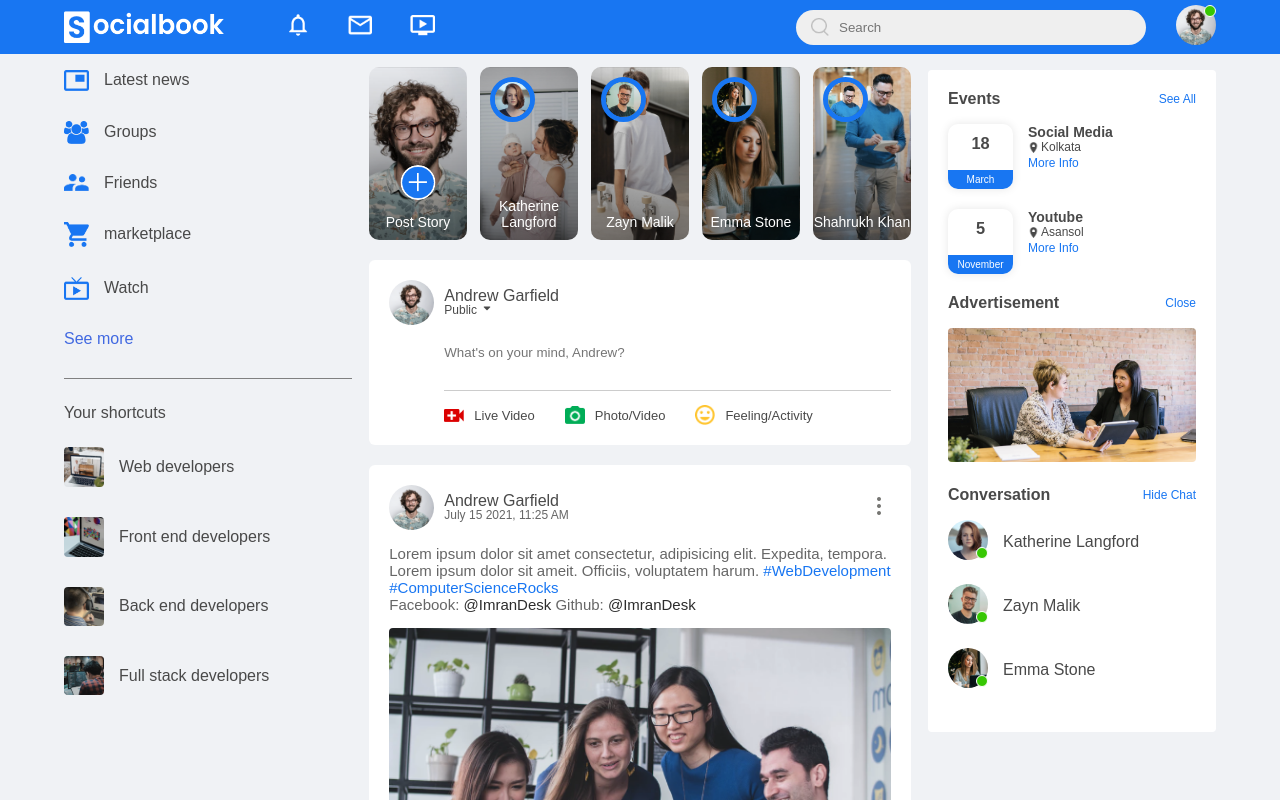
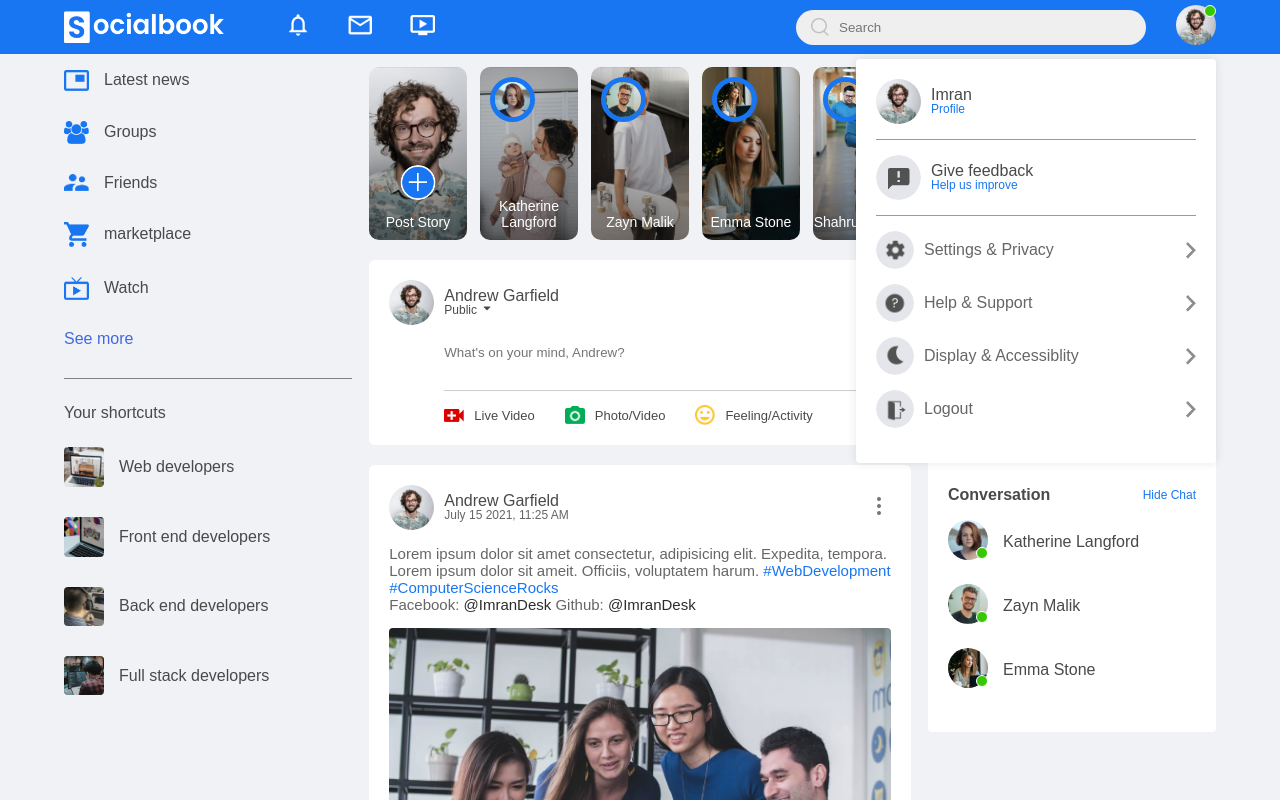
Before and after one commit to ImranDesk/facebook-clone, a plain HTML site: page index.html in a window 1280 px wide. Both pictures are taken after a click on the picture 1196 px from the left and 25 px from the top of the page. Shown: the top 800 px of the page. Drawn offline with Linux system fonts and the light colour scheme.

Commit message:
added toggle button

```diff
--- a/index.html
+++ b/index.html
@@ -25,8 +25,52 @@
                 <input type="text" placeholder="Search">
             </div>
             <div class="nav-user-icon online">
-                <img src="Socialbook_img/profile-pic.png" alt="">
+                <img src="Socialbook_img/profile-pic.png" onclick="menuToggle()" alt="">
             </div>
+        </div>
+
+
+
+        <!-- settings menu -->
+        <div class="settings-menu">
+            <div class="settings-menu-inner">
+                <div class="user-profile">
+                    <img src="Socialbook_img/profile-pic.png" alt="">
+                    <div>
+                        <p>Imran</p>
+                        <a href="#">Profile</a>
+                    </div>
+                </div>
+                <hr>
+                <div class="user-profile">
+                    <img src="Socialbook_img/feedback.png" alt="">
+                    <div>
+                        <p>Give feedback</p>
+                        <a href="#">Help us improve</a>
+                    </div>
+                </div>
+                <hr>
+                <div class="setting-links">
+                    <img src="Socialbook_img/setting.png" class="settings-icon" alt="">
+                    <a href="#">Settings & Privacy <img width="10px" src="Socialbook_img/arrow.png" alt=""></a>
+                </div>
+
+                <div class="setting-links">
+                    <img src="Socialbook_img/help.png" class="settings-icon" alt="">
+                    <a href="#">Help & Support<img width="10px" src="Socialbook_img/arrow.png" alt=""></a>
+                </div>
+
+                <div class="setting-links">
+                    <img src="Socialbook_img/display.png" class="settings-icon" alt="">
+                    <a href="#">Display & Accessiblity <img width="10px" src="Socialbook_img/arrow.png" alt=""></a>
+                </div>
+
+                <div class="setting-links">
+                    <img src="Socialbook_img/logout.png" class="settings-icon" alt="">
+                    <a href="#">Logout <img width="10px" src="Socialbook_img/arrow.png" alt=""></a>
+                </div>
+            </div>
+
         </div>
     </nav>
 
@@ -366,6 +410,7 @@
 <div class="footer">
     <p>Copyright 2021 - Imran - Web developer</p>
 </div>
+<script src="index.js"></script>
 </body>
 
 </html>
--- a/index.js
+++ b/index.js
@@ -0,0 +1,6 @@
+
+var settingsmenu = document.querySelector('.settings-menu');
+function menuToggle()
+{
+    settingsmenu.classList.toggle("settings-menu-height");
+}
--- a/style.css
+++ b/style.css
@@ -449,3 +449,63 @@ nav {
   padding: 10px 0 20px;
   font-size: 13px;
 }
+
+.settings-menu{
+  position: absolute;
+  width: 90%;
+  max-width: 360px;
+  background: white;
+  box-shadow: 0 0 10px rgba(0, 0, 0, 0.1);
+  border-radius: 4px;
+  overflow: hidden;
+  top: 110%;
+  right: 5%;
+  max-height:0;
+  transition: max-height 0.3s;
+
+}
+
+.settings-menu-height{
+  max-height: 450px;
+}
+
+.user-profile a{
+  font-size: 12px;
+  color: #1876F2;
+  text-decoration: none;
+}
+
+.settings-menu-inner{
+  padding: 20px;
+
+}
+
+.settings-menu hr{
+  border: 0;
+  height: 1px;
+  background: #9a9a9a;
+  margin: 15px 0;
+
+}
+
+.setting-links{
+  display: flex;
+  margin: 15px 0;
+
+}
+
+.setting-links .settings-icon{
+  width: 38px;
+  margin-right:10px ;
+  border-radius: 50%;
+}
+
+.setting-links a{
+  display: flex;
+  flex: 1;
+  align-items: center;
+  justify-content: space-between;
+  text-decoration: none;
+  color: rgb(102, 102, 102);
+
+}
```
